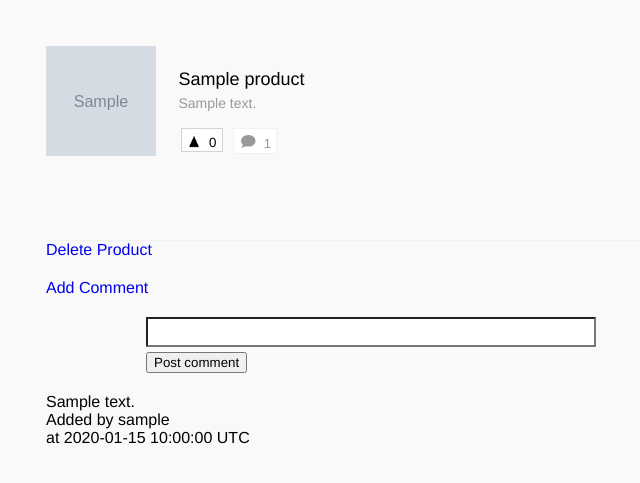
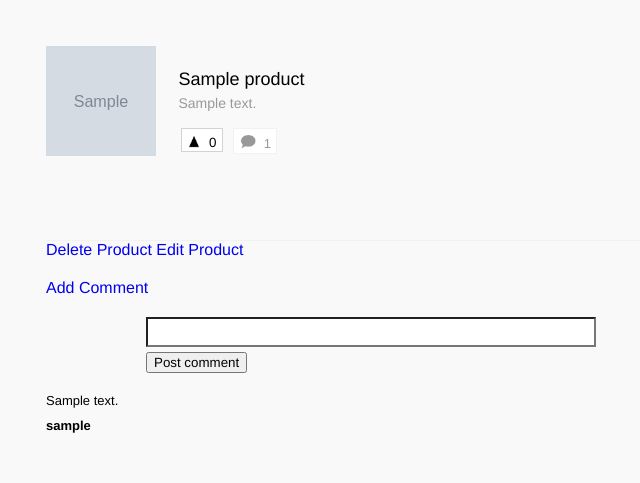
Before and after one commit to SilverS1/ph_app, a Rails app: page /products/1 in a window 1280 px wide. Shown: the part 50-533 px from the top of the page, without its empty margins (18-658 px from the left). Run offline with Rails 7, Linux system fonts and the light colour scheme; a user stored in the database is signed in; tables that the repository leaves empty hold one stand-in row (values such as "Sample post"); grey boxes marked "Sample" are stand-in pictures; style sheets or scripts are compiled from the project's sources; parts of the project's set-up code (start-up, migrations or seed data) failed here and were passed over; some libraries are stand-ins or nearby versions.

Commit message:
Comments edited, show for products updated

```diff
--- a/app/assets/stylesheets/comments.scss
+++ b/app/assets/stylesheets/comments.scss
@@ -3,8 +3,21 @@
 // You can use Sass (SCSS) here: http://sass-lang.com/
 .comments-info {
 	margin: 10px 0;
+	font-size: 13px;
 }
 
-.comments-info-list {
+.comments-info-content {
 	list-style-type: none;
+	margin-bottom: 10px;
 }
+
+.comments-info-user {
+	color: black;
+	font-weight: bold;
+	margin-bottom: 20px;
+}
+
+.comments-info-timestamp {
+	list-style-type: none;
+	color: blue;
+}
--- a/app/controllers/static_pages_controller.rb
+++ b/app/controllers/static_pages_controller.rb
@@ -2,12 +2,10 @@ class StaticPagesController < ApplicationController
 
 	def home
 		@products = Product.all.order("created_at DESC").paginate(:per_page => 12, :page => params[:page])
-		root_search
 	end
 
 	def popular
 		@products = Product.all.order(:cached_votes_up => :desc).paginate(:per_page => 12, :page => params[:page])
-		root_search
 	end
 
 	def tech
@@ -36,4 +34,6 @@ class StaticPagesController < ApplicationController
 
 
 
+
+
 end
--- a/app/helpers/products_helper.rb
+++ b/app/helpers/products_helper.rb
@@ -1,2 +1,7 @@
 module ProductsHelper
+
+	def owned?(product)
+		current_user.id == product.user_id
+	end
+
 end
--- a/app/views/comments/_comments.html.erb
+++ b/app/views/comments/_comments.html.erb
@@ -1,9 +1,8 @@
 <% @comments.each do |comment| %>
 
 	<div class = "comments-info">
-		<li class = "comments-info-list"><%= comment.content %></li>
-		<li class = "comments-info-list">Added by <%= comment.user.username %></li>
-		<li class = "comments-info-list">at <%= comment.created_at %></li>
+		<p class = "comments-info-content"><%= comment.content %></p>
+		<p class = "comments-info-user"><%= comment.user.username %></p>
 	</div>
 
 <% end %>
--- a/app/views/products/show.html.erb
+++ b/app/views/products/show.html.erb
@@ -2,7 +2,13 @@
 	<div class = "show-product-info">
 		<%= render @product %>
 	</div>
-	<%= link_to "Delete Product", @product, method: :delete, data: {confirm: "You sure?"} %>
+
+	<% if user_signed_in? %>
+		<% if owned?(@product) %>
+			<%= link_to "Delete Product", @product, method: :delete, data: {confirm: "You sure?"} %>
+			<%= link_to "Edit Product", edit_product_path(@product) %>
+		<% end %>
+	<% end %>
 
 	<div class = "show-comments">
 		<%= link_to "Add Comment", new_product_comment_path(@product) %>
```
Also changed, not shown: 3 other files.
